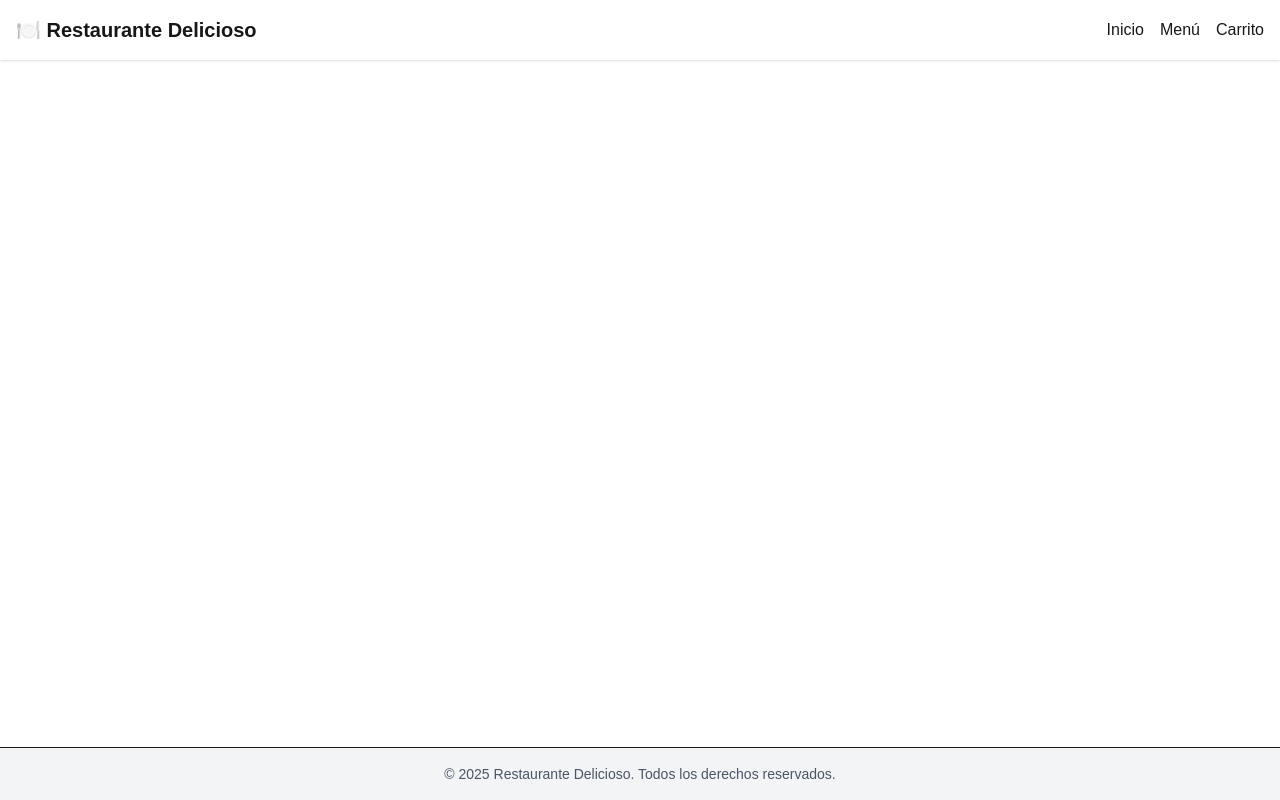
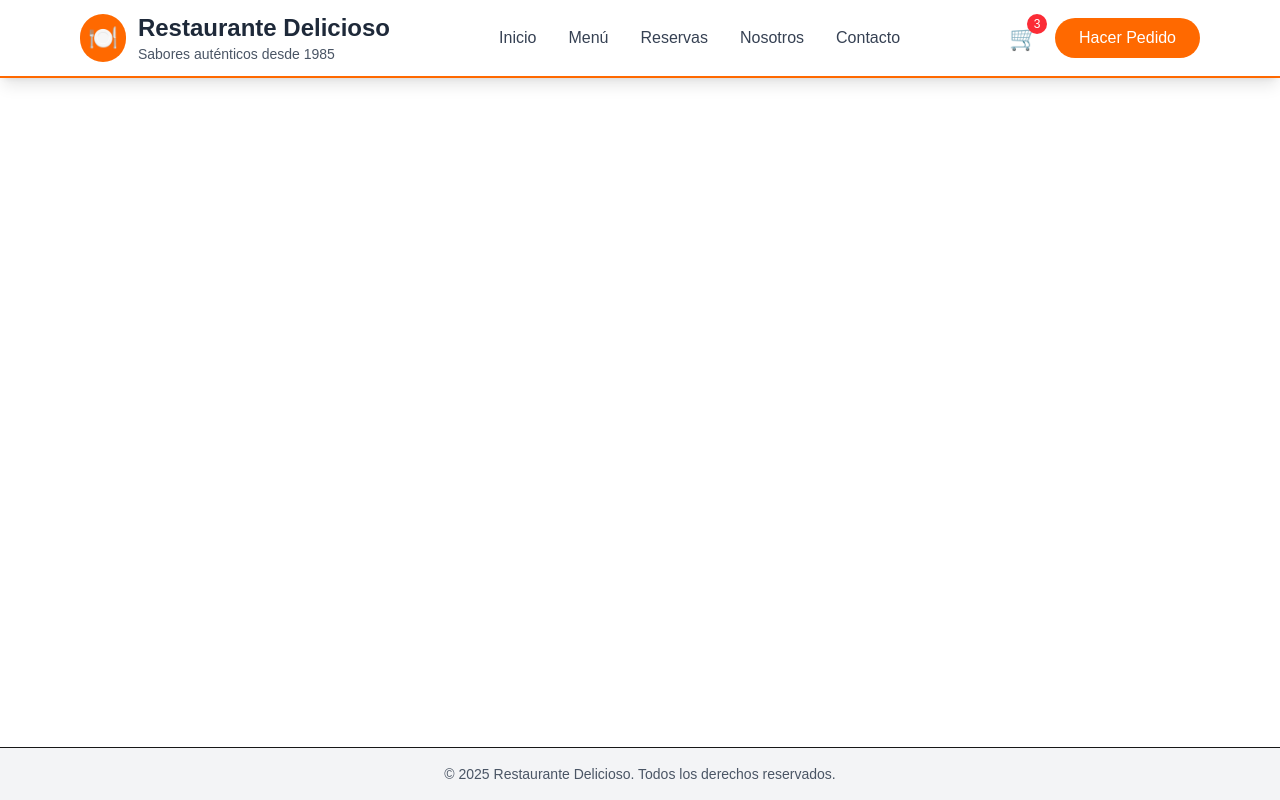
Before and after one commit to TeranHc/restaurante1, a Next.js app in the folder frontend/: page / in a window 1280 px wide. Built offline with nearby package versions, Linux system fonts and the light colour scheme.

Commit message:
Cambio header

```diff
--- a/frontend/src/app/Components/Header.jsx
+++ b/frontend/src/app/Components/Header.jsx
@@ -1,16 +1,102 @@
 // src/components/Header.jsx
-
+'use client'
 import Link from 'next/link'
+import { useState } from 'react'
 
 export default function Header() {
+  const [isMenuOpen, setIsMenuOpen] = useState(false)
+  const [cartCount, setCartCount] = useState(3) // Ejemplo de contador
+
   return (
-    <header className="bg-white shadow p-4 flex justify-between items-center">
-      <h1 className="text-xl font-bold">🍽️ Restaurante Delicioso</h1>
-      <nav className="space-x-4">
-        <Link href="/">Inicio</Link>
-        <Link href="/menu">Menú</Link>
-        <Link href="/carrito">Carrito</Link>
-      </nav>
+    <header className="bg-white shadow-lg border-b-2 border-orange-500">
+      <div className="max-w-6xl mx-auto px-4 py-3">
+        <div className="flex justify-between items-center">
+          {/* Logo y nombre */}
+          <div className="flex items-center space-x-3">
+            <div className="bg-orange-500 p-2 rounded-full">
+              <span className="text-white text-2xl">🍽️</span>
+            </div>
+            <div>
+              <h1 className="text-2xl font-bold text-gray-800">Restaurante Delicioso</h1>
+              <p className="text-sm text-gray-600">Sabores auténticos desde 1985</p>
+            </div>
+          </div>
+
+          {/* Navegación desktop */}
+          <nav className="hidden md:flex items-center space-x-8">
+            <Link href="/" className="text-gray-700 hover:text-orange-500 font-medium transition-colors duration-200">
+              Inicio
+            </Link>
+            <Link href="/menu" className="text-gray-700 hover:text-orange-500 font-medium transition-colors duration-200">
+              Menú
+            </Link>
+            <Link href="/reservas" className="text-gray-700 hover:text-orange-500 font-medium transition-colors duration-200">
+              Reservas
+            </Link>
+            <Link href="/nosotros" className="text-gray-700 hover:text-orange-500 font-medium transition-colors duration-200">
+              Nosotros
+            </Link>
+            <Link href="/contacto" className="text-gray-700 hover:text-orange-500 font-medium transition-colors duration-200">
+              Contacto
+            </Link>
+          </nav>
+
+          {/* Carrito y botón de pedido */}
+          <div className="hidden md:flex items-center space-x-4">
+            <Link href="/carrito" className="relative text-gray-700 hover:text-orange-500 transition-colors duration-200">
+              <span className="text-2xl">🛒</span>
+              {cartCount > 0 && (
+                <span className="absolute -top-2 -right-2 bg-red-500 text-white text-xs rounded-full h-5 w-5 flex items-center justify-center">
+                  {cartCount}
+                </span>
+              )}
+            </Link>
+            <Link href="/pedido" className="bg-orange-500 text-white px-6 py-2 rounded-full hover:bg-orange-600 transition-colors duration-200 font-medium">
+              Hacer Pedido
+            </Link>
+          </div>
+
+          {/* Botón menú móvil */}
+          <button
+            className="md:hidden flex flex-col space-y-1 w-6 h-6"
+            onClick={() => setIsMenuOpen(!isMenuOpen)}
+          >
+            <span className={`h-0.5 w-full bg-gray-700 transition-all duration-300 ${isMenuOpen ? 'rotate-45 translate-y-1.5' : ''}`}></span>
+            <span className={`h-0.5 w-full bg-gray-700 transition-all duration-300 ${isMenuOpen ? 'opacity-0' : ''}`}></span>
+            <span className={`h-0.5 w-full bg-gray-700 transition-all duration-300 ${isMenuOpen ? '-rotate-45 -translate-y-1.5' : ''}`}></span>
+          </button>
+        </div>
+
+        {/* Menú móvil */}
+        <div className={`md:hidden transition-all duration-300 ${isMenuOpen ? 'max-h-96 opacity-100' : 'max-h-0 opacity-0'} overflow-hidden`}>
+          <nav className="pt-4 pb-2 space-y-2">
+            <Link href="/" className="block text-gray-700 hover:text-orange-500 py-2 px-4 rounded hover:bg-orange-50 transition-colors duration-200">
+              Inicio
+            </Link>
+            <Link href="/menu" className="block text-gray-700 hover:text-orange-500 py-2 px-4 rounded hover:bg-orange-50 transition-colors duration-200">
+              Menú
+            </Link>
+            <Link href="/reservas" className="block text-gray-700 hover:text-orange-500 py-2 px-4 rounded hover:bg-orange-50 transition-colors duration-200">
+              Reservas
+            </Link>
+            <Link href="/nosotros" className="block text-gray-700 hover:text-orange-500 py-2 px-4 rounded hover:bg-orange-50 transition-colors duration-200">
+              Nosotros
+            </Link>
+            <Link href="/contacto" className="block text-gray-700 hover:text-orange-500 py-2 px-4 rounded hover:bg-orange-50 transition-colors duration-200">
+              Contacto
+            </Link>
+            <div className="flex items-center justify-between pt-4 border-t border-gray-200">
+              <Link href="/carrito" className="flex items-center space-x-2 text-gray-700 hover:text-orange-500 py-2 px-4 rounded hover:bg-orange-50 transition-colors duration-200">
+                <span className="text-xl">🛒</span>
+                <span>Carrito ({cartCount})</span>
+              </Link>
+              <Link href="/pedido" className="bg-orange-500 text-white px-4 py-2 rounded-full hover:bg-orange-600 transition-colors duration-200 text-sm">
+                Hacer Pedido
+              </Link>
+            </div>
+          </nav>
+        </div>
+      </div>
     </header>
   )
 }
```
